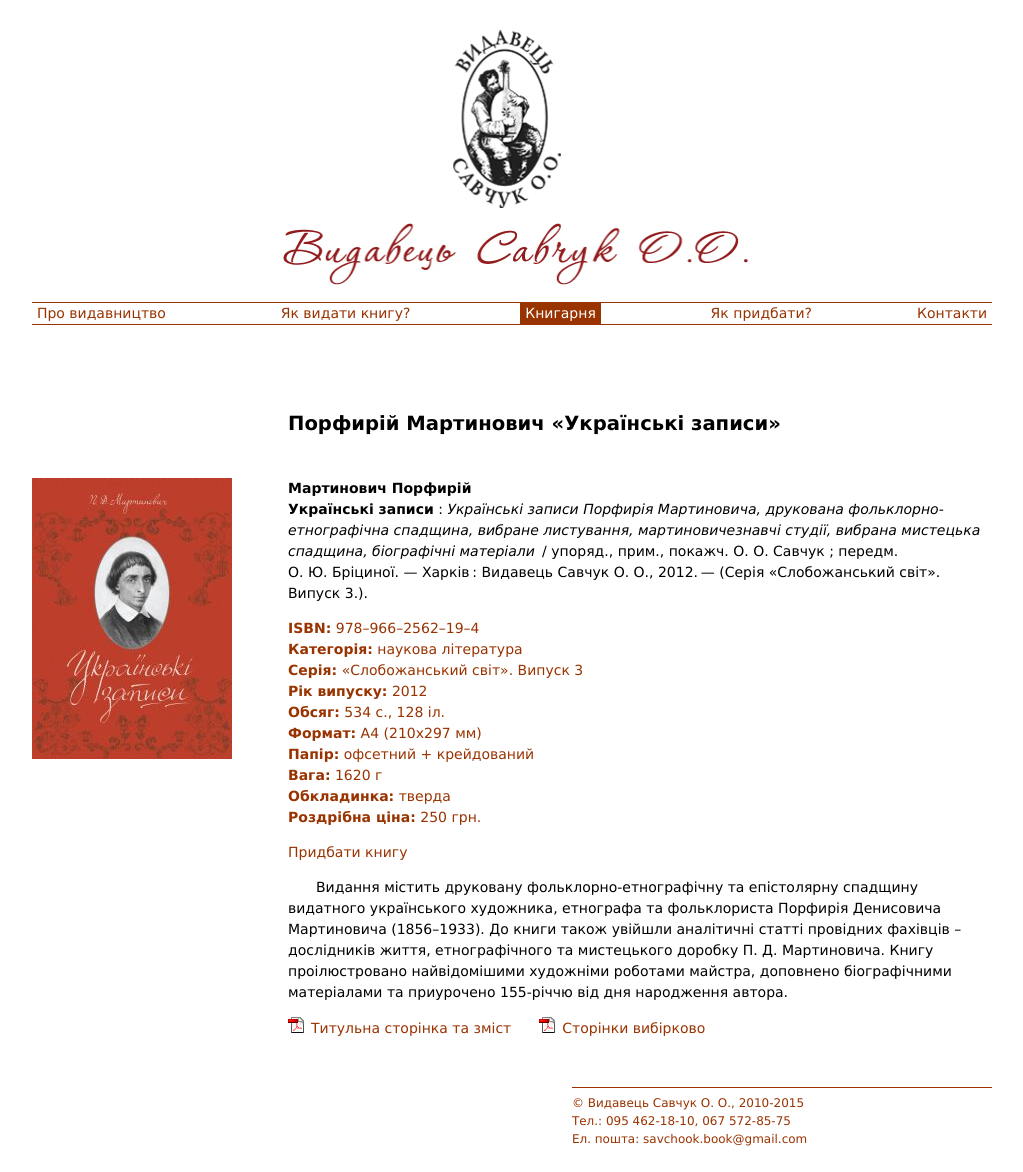
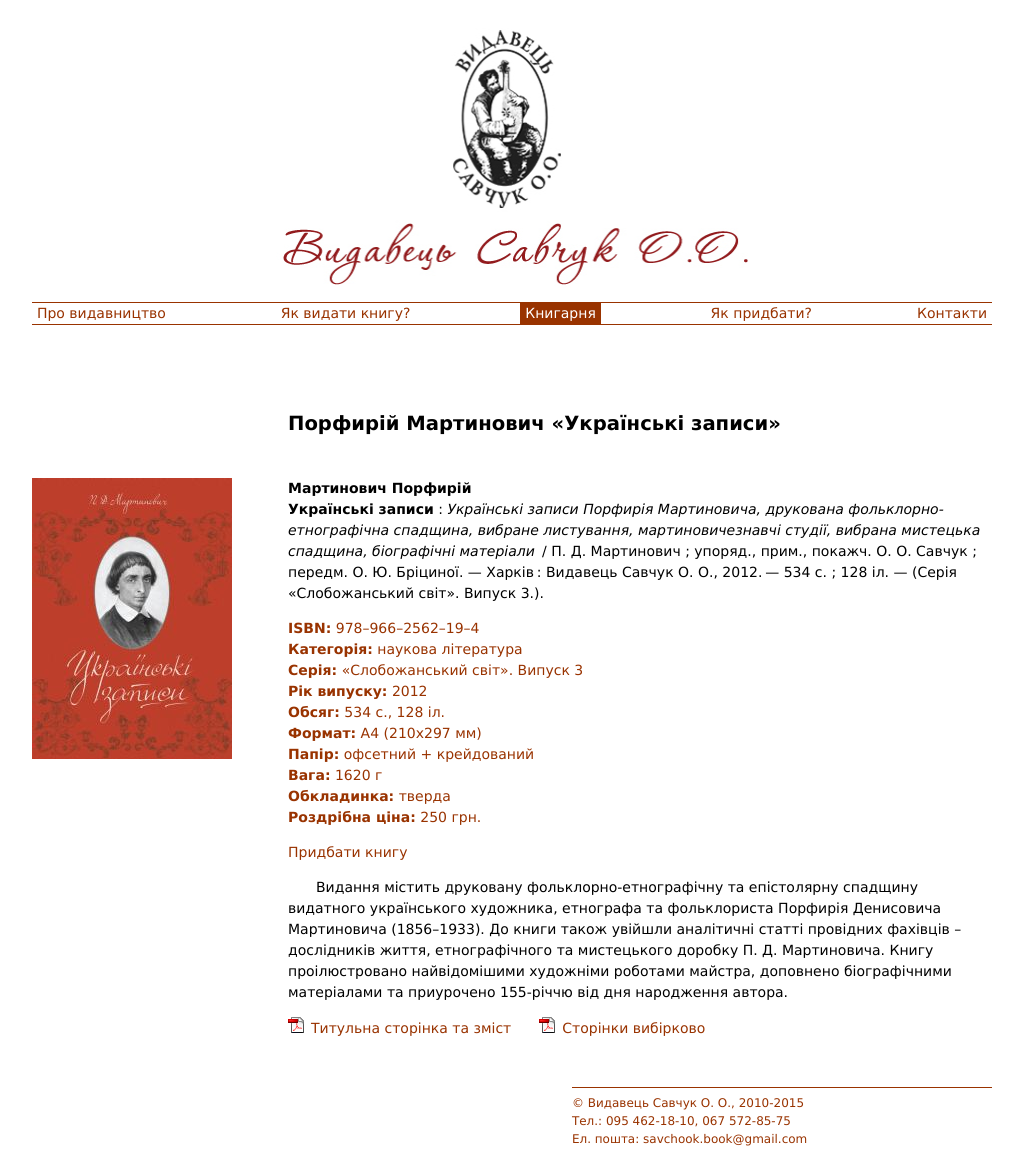
Before and after one commit to savchook/savchook.github.io, a Jekyll site: the page built from _books/martynovych-zapysy/index.markdown, in a window 1280 px wide. Shown: the whole page, without its empty margins (128-1151 px from the left). Built offline with Jekyll 4.4.1, drawn with Linux system fonts in a browser that asks for light colours.

Commit message:
Update index.markdown

```diff
--- a/_books/martynovych-zapysy/index.markdown
+++ b/_books/martynovych-zapysy/index.markdown
@@ -19,8 +19,8 @@
 
   **Українські записи** : *Українські записи Порфирія Мартиновича, друкована фольклорно-етнографічна
   спадщина, вибране листування, мартиновичезнавчі студії, вибрана мистецька спадщина, біографічні матеріали*  /
-  упоряд., прим., покажч. О. О. Савчук ;
-  передм. О.&nbsp;Ю.&nbsp;Бріциної. — Харків : Видавець Савчук О. О., 2012. — (Cерія «Слобожанський світ».
+  П. Д. Мартинович ; упоряд., прим., покажч. О. О. Савчук ;
+  передм. О.&nbsp;Ю.&nbsp;Бріциної. — Харків : Видавець Савчук О. О., 2012. — 534 с. ; 128 іл. — (Cерія «Слобожанський світ».
   Випуск 3.).
 meta:
   description: |
```
